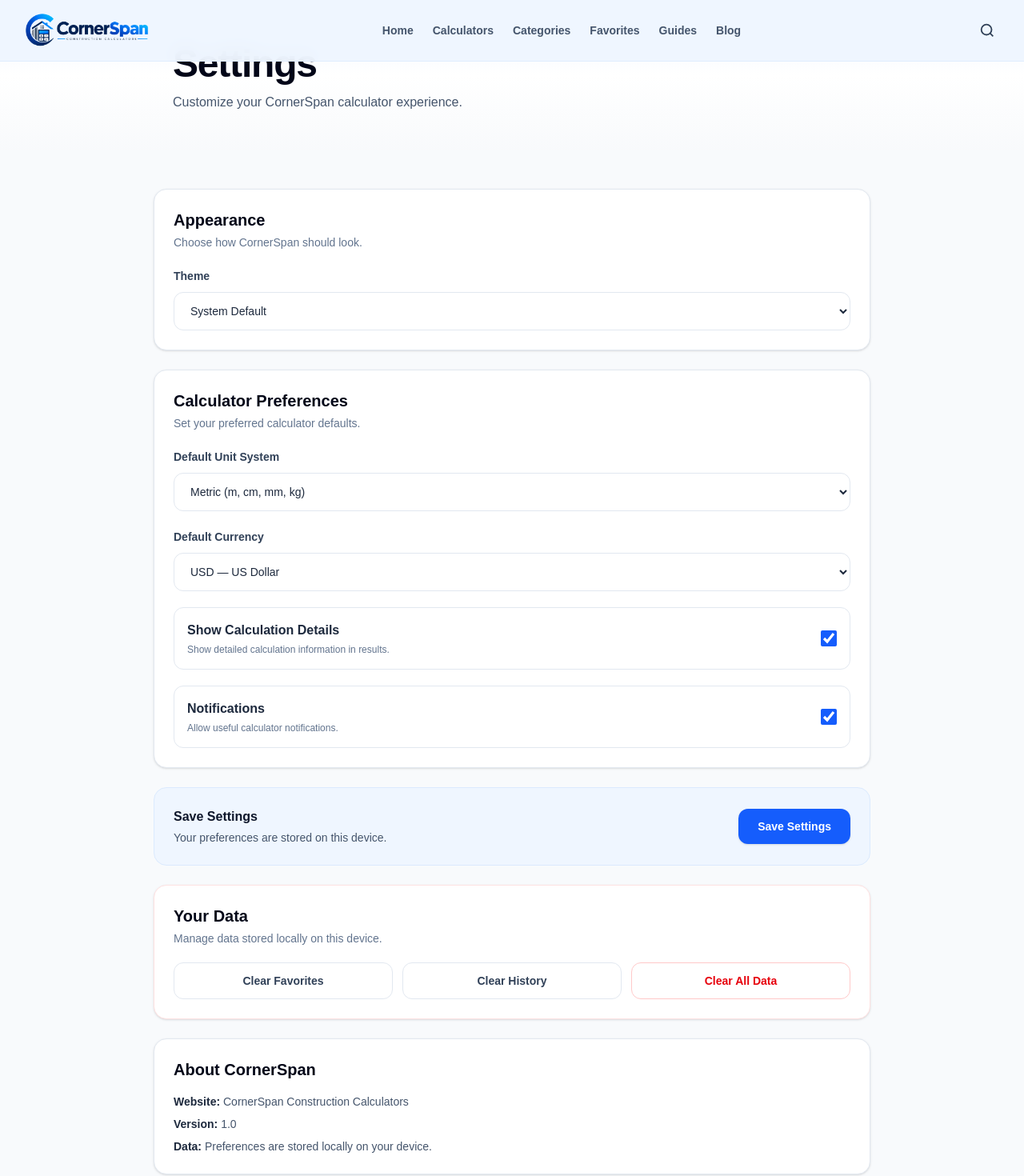
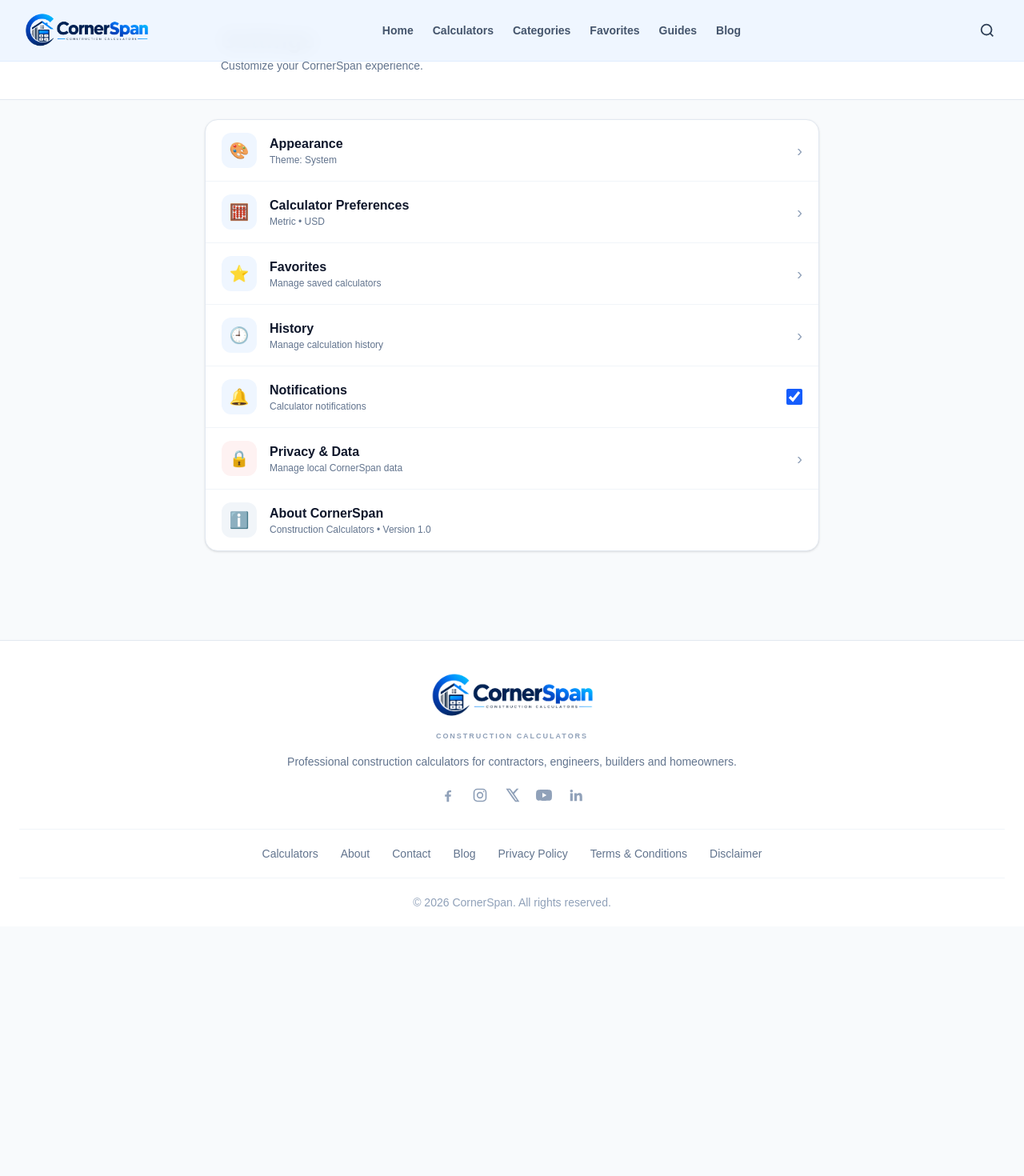
Before and after one commit to km7max-cmd/cornerspan, a Next.js app: page /settings in a window 1280 px wide. Shown: the top 1470 px of the page at 80% size. After the commit the page ends 1158 px from the top, so only its background shows below. Built offline with nearby package versions, Linux system fonts and the light colour scheme.

Commit message:
Refactor settings handling and UI updates
Refactor settings management by consolidating save and update logic, enhancing user experience with clearer notifications and improved UI elements.

```diff
--- a/app/settings/page.tsx
+++ b/app/settings/page.tsx
@@ -5,29 +5,38 @@ import { useEffect, useState } from "react";
 type Theme = "system" | "light" | "dark";
 type UnitSystem = "metric" | "imperial";
 
-const SETTINGS_KEY = "cornerspan-settings";
-
 type Settings = {
   theme: Theme;
   unitSystem: UnitSystem;
   currency: string;
-  showDetails: boolean;
   notifications: boolean;
 };
+
+const SETTINGS_KEY = "cornerspan-settings";
 
 const DEFAULT_SETTINGS: Settings = {
   theme: "system",
   unitSystem: "metric",
   currency: "USD",
-  showDetails: true,
   notifications: true,
+};
+
+const currencyNames: Record<string, string> = {
+  USD: "US Dollar",
+  INR: "Indian Rupee",
+  EUR: "Euro",
+  GBP: "British Pound",
+  AED: "UAE Dirham",
+  AUD: "Australian Dollar",
+  CAD: "Canadian Dollar",
 };
 
 export default function SettingsPage() {
   const [settings, setSettings] =
     useState<Settings>(DEFAULT_SETTINGS);
 
-  const [saved, setSaved] = useState(false);
+  const [openSection, setOpenSection] =
+    useState<string | null>(null);
 
   useEffect(() => {
     try {
@@ -45,69 +54,57 @@ export default function SettingsPage() {
     }
   }, []);
 
-  function updateSetting<K extends keyof Settings>(
-    key: K,
-    value: Settings[K]
+  function saveSettings(
+    updated: Settings
   ) {
-    setSettings((previous) => ({
-      ...previous,
-      [key]: value,
-    }));
+    setSettings(updated);
 
-    setSaved(false);
-  }
-
-  function saveSettings() {
-    try {
-      localStorage.setItem(
-        SETTINGS_KEY,
-        JSON.stringify(settings)
-      );
-
-      setSaved(true);
-
-      setTimeout(() => {
-        setSaved(false);
-      }, 2000);
-    } catch {
-      setSaved(false);
-    }
+    localStorage.setItem(
+      SETTINGS_KEY,
+      JSON.stringify(updated)
+    );
   }
 
   function clearFavorites() {
-    const confirmed = window.confirm(
-      "Remove all saved calculators from Favorites?"
-    );
-
-    if (!confirmed) return;
+    if (
+      !window.confirm(
+        "Remove all saved calculators?"
+      )
+    ) {
+      return;
+    }
 
     localStorage.removeItem(
       "cornerspan-favorites"
     );
 
-    alert("Favorites cleared successfully.");
+    alert("Favorites cleared.");
   }
 
   function clearHistory() {
-    const confirmed = window.confirm(
-      "Clear all calculator history?"
-    );
-
-    if (!confirmed) return;
+    if (
+      !window.confirm(
+        "Clear all calculator history?"
+      )
+    ) {
+      return;
+    }
 
     localStorage.removeItem(
       "concrete-history"
     );
 
-    alert("History cleared successfully.");
+    alert("History cleared.");
   }
 
   function clearAllData() {
-    const confirmed = window.confirm(
-      "This will remove your Favorites, History and CornerSpan settings. Continue?"
-    );
-
-    if (!confirmed) return;
+    if (
+      !window.confirm(
+        "Clear all CornerSpan data from this device?"
+      )
+    ) {
+      return;
+    }
 
     localStorage.removeItem(
       "cornerspan-favorites"
@@ -123,51 +120,82 @@ export default function SettingsPage() {
 
     setSettings(DEFAULT_SETTINGS);
 
-    alert(
-      "All local CornerSpan data has been cleared."
-    );
+    alert("All local data cleared.");
   }
 
   return (
     <main className="min-h-screen bg-slate-50">
 
-      {/* Hero */}
+      {/* Header */}
 
-      <section className="bg-gradient-to-b from-blue-50 via-white to-slate-50">
+      <section className="border-b border-slate-200 bg-white">
 
-        <div className="mx-auto max-w-4xl px-5 pb-10 pt-10 sm:px-6 sm:pb-12 sm:pt-14">
+        <div className="mx-auto max-w-3xl px-5 py-8">
 
-          <h1 className="text-4xl font-black tracking-tight text-slate-950 sm:text-5xl">
+          <h1 className="text-3xl font-black text-slate-950">
             Settings
           </h1>
 
-          <p className="mt-3 max-w-xl text-sm leading-6 text-slate-600 sm:text-base">
-            Customize your CornerSpan calculator experience.
+          <p className="mt-1 text-sm text-slate-500">
+            Customize your CornerSpan experience.
           </p>
 
         </div>
 
       </section>
 
-      {/* Settings */}
+      {/* Settings List */}
 
-      <section className="px-5 py-8 sm:px-6 sm:py-12">
+      <section className="px-5 py-6">
 
-        <div className="mx-auto max-w-4xl space-y-6">
+        <div className="mx-auto max-w-3xl overflow-hidden rounded-2xl border border-slate-200 bg-white shadow-sm">
 
           {/* Appearance */}
 
-          <div className="rounded-2xl border border-slate-200 bg-white p-5 shadow-sm sm:p-6">
+          <button
+            type="button"
+            onClick={() =>
+              setOpenSection(
+                openSection === "appearance"
+                  ? null
+                  : "appearance"
+              )
+            }
+            className="flex w-full items-center gap-4 border-b border-slate-100 px-5 py-4 text-left transition hover:bg-slate-50"
+          >
 
-            <h2 className="text-xl font-black text-slate-950">
-              Appearance
-            </h2>
+            <span className="flex h-11 w-11 shrink-0 items-center justify-center rounded-xl bg-blue-50 text-xl">
+              🎨
+            </span>
 
-            <p className="mt-1 text-sm text-slate-500">
-              Choose how CornerSpan should look.
-            </p>
+            <span className="min-w-0 flex-1">
 
-            <div className="mt-5">
+              <span className="block font-bold text-slate-900">
+                Appearance
+              </span>
+
+              <span className="block text-xs text-slate-500">
+                Theme:{" "}
+                {settings.theme === "system"
+                  ? "System"
+                  : settings.theme === "light"
+                  ? "Light"
+                  : "Dark"}
+              </span>
+
+            </span>
+
+            <span className="text-xl text-slate-400">
+              {openSection === "appearance"
+                ? "⌃"
+                : "›"}
+            </span>
+
+          </button>
+
+          {openSection === "appearance" && (
+
+            <div className="border-b border-slate-100 bg-slate-50 px-5 py-4">
 
               <label className="text-sm font-bold text-slate-700">
                 Theme
@@ -176,12 +204,13 @@ export default function SettingsPage() {
               <select
                 value={settings.theme}
                 onChange={(e) =>
-                  updateSetting(
-                    "theme",
-                    e.target.value as Theme
-                  )
+                  saveSettings({
+                    ...settings,
+                    theme:
+                      e.target.value as Theme,
+                  })
                 }
-                className="mt-2 h-12 w-full rounded-xl border border-slate-200 bg-white px-4 text-sm text-slate-800 outline-none focus:border-blue-500 focus:ring-4 focus:ring-blue-100"
+                className="mt-2 h-11 w-full rounded-xl border border-slate-200 bg-white px-3 text-sm outline-none focus:border-blue-500"
               >
                 <option value="system">
                   System Default
@@ -198,270 +227,265 @@ export default function SettingsPage() {
 
             </div>
 
-          </div>
+          )}
 
           {/* Calculator Preferences */}
 
-          <div className="rounded-2xl border border-slate-200 bg-white p-5 shadow-sm sm:p-6">
+          <button
+            type="button"
+            onClick={() =>
+              setOpenSection(
+                openSection === "calculator"
+                  ? null
+                  : "calculator"
+              )
+            }
+            className="flex w-full items-center gap-4 border-b border-slate-100 px-5 py-4 text-left transition hover:bg-slate-50"
+          >
 
-            <h2 className="text-xl font-black text-slate-950">
-              Calculator Preferences
-            </h2>
+            <span className="flex h-11 w-11 shrink-0 items-center justify-center rounded-xl bg-blue-50 text-xl">
+              🧮
+            </span>
 
-            <p className="mt-1 text-sm text-slate-500">
-              Set your preferred calculator defaults.
-            </p>
+            <span className="min-w-0 flex-1">
 
-            <div className="mt-5 space-y-5">
+              <span className="block font-bold text-slate-900">
+                Calculator Preferences
+              </span>
 
-              {/* Unit */}
+              <span className="block text-xs text-slate-500">
+                {settings.unitSystem === "metric"
+                  ? "Metric"
+                  : "Imperial"}{" "}
+                • {settings.currency}
+              </span>
+
+            </span>
+
+            <span className="text-xl text-slate-400">
+              {openSection === "calculator"
+                ? "⌃"
+                : "›"}
+            </span>
+
+          </button>
+
+          {openSection === "calculator" && (
+
+            <div className="space-y-4 border-b border-slate-100 bg-slate-50 px-5 py-4">
 
               <div>
 
                 <label className="text-sm font-bold text-slate-700">
-                  Default Unit System
+                  Unit System
                 </label>
 
                 <select
                   value={settings.unitSystem}
                   onChange={(e) =>
-                    updateSetting(
-                      "unitSystem",
-                      e.target.value as UnitSystem
-                    )
+                    saveSettings({
+                      ...settings,
+                      unitSystem:
+                        e.target.value as UnitSystem,
+                    })
                   }
-                  className="mt-2 h-12 w-full rounded-xl border border-slate-200 bg-white px-4 text-sm text-slate-800 outline-none focus:border-blue-500 focus:ring-4 focus:ring-blue-100"
+                  className="mt-2 h-11 w-full rounded-xl border border-slate-200 bg-white px-3 text-sm outline-none focus:border-blue-500"
                 >
                   <option value="metric">
-                    Metric (m, cm, mm, kg)
+                    Metric
                   </option>
 
                   <option value="imperial">
-                    Imperial (ft, in, lb)
+                    Imperial
                   </option>
+
                 </select>
 
               </div>
 
-              {/* Currency */}
-
               <div>
 
                 <label className="text-sm font-bold text-slate-700">
-                  Default Currency
+                  Currency
                 </label>
 
                 <select
                   value={settings.currency}
                   onChange={(e) =>
-                    updateSetting(
-                      "currency",
-                      e.target.value
+                    saveSettings({
+                      ...settings,
+                      currency:
+                        e.target.value,
+                    })
+                  }
+                  className="mt-2 h-11 w-full rounded-xl border border-slate-200 bg-white px-3 text-sm outline-none focus:border-blue-500"
+                >
+                  {Object.entries(
+                    currencyNames
+                  ).map(
+                    ([code, name]) => (
+                      <option
+                        key={code}
+                        value={code}
+                      >
+                        {code} — {name}
+                      </option>
                     )
-                  }
-                  className="mt-2 h-12 w-full rounded-xl border border-slate-200 bg-white px-4 text-sm text-slate-800 outline-none focus:border-blue-500 focus:ring-4 focus:ring-blue-100"
-                >
-                  <option value="USD">
-                    USD — US Dollar
-                  </option>
-
-                  <option value="INR">
-                    INR — Indian Rupee
-                  </option>
-
-                  <option value="EUR">
-                    EUR — Euro
-                  </option>
-
-                  <option value="GBP">
-                    GBP — British Pound
-                  </option>
-
-                  <option value="AED">
-                    AED — UAE Dirham
-                  </option>
-
-                  <option value="AUD">
-                    AUD — Australian Dollar
-                  </option>
-
-                  <option value="CAD">
-                    CAD — Canadian Dollar
-                  </option>
+                  )}
                 </select>
 
               </div>
 
-              {/* Details */}
+            </div>
 
-              <label className="flex cursor-pointer items-center justify-between rounded-xl border border-slate-200 p-4">
+          )}
 
-                <div>
+          {/* Favorites */}
 
-                  <p className="font-bold text-slate-800">
-                    Show Calculation Details
-                  </p>
+          <button
+            type="button"
+            onClick={clearFavorites}
+            className="flex w-full items-center gap-4 border-b border-slate-100 px-5 py-4 text-left transition hover:bg-slate-50"
+          >
 
-                  <p className="mt-1 text-xs text-slate-500">
-                    Show detailed calculation information in results.
-                  </p>
+            <span className="flex h-11 w-11 items-center justify-center rounded-xl bg-blue-50 text-xl">
+              ⭐
+            </span>
 
-                </div>
+            <span className="flex-1">
 
-                <input
-                  type="checkbox"
-                  checked={settings.showDetails}
-                  onChange={(e) =>
-                    updateSetting(
-                      "showDetails",
-                      e.target.checked
-                    )
-                  }
-                  className="h-5 w-5 accent-blue-600"
-                />
+              <span className="block font-bold text-slate-900">
+                Favorites
+              </span>
 
-              </label>
+              <span className="block text-xs text-slate-500">
+                Manage saved calculators
+              </span>
 
-              {/* Notifications */}
+            </span>
 
-              <label className="flex cursor-pointer items-center justify-between rounded-xl border border-slate-200 p-4">
+            <span className="text-xl text-slate-400">
+              ›
+            </span>
 
-                <div>
+          </button>
 
-                  <p className="font-bold text-slate-800">
-                    Notifications
-                  </p>
+          {/* History */}
 
-                  <p className="mt-1 text-xs text-slate-500">
-                    Allow useful calculator notifications.
-                  </p>
+          <button
+            type="button"
+            onClick={clearHistory}
+            className="flex w-full items-center gap-4 border-b border-slate-100 px-5 py-4 text-left transition hover:bg-slate-50"
+          >
 
-                </div>
+            <span className="flex h-11 w-11 items-center justify-center rounded-xl bg-blue-50 text-xl">
+              🕘
+            </span>
 
-                <input
-                  type="checkbox"
-                  checked={settings.notifications}
-                  onChange={(e) =>
-                    updateSetting(
-                      "notifications",
-                      e.target.checked
-                    )
-                  }
-                  className="h-5 w-5 accent-blue-600"
-                />
+            <span className="flex-1">
 
-              </label>
+              <span className="block font-bold text-slate-900">
+                History
+              </span>
 
-            </div>
+              <span className="block text-xs text-slate-500">
+                Manage calculation history
+              </span>
+
+            </span>
+
+            <span className="text-xl text-slate-400">
+              ›
+            </span>
+
+          </button>
+
+          {/* Notifications */}
+
+          <div className="flex items-center gap-4 border-b border-slate-100 px-5 py-4">
+
+            <span className="flex h-11 w-11 items-center justify-center rounded-xl bg-blue-50 text-xl">
+              🔔
+            </span>
+
+            <span className="flex-1">
+
+              <span className="block font-bold text-slate-900">
+                Notifications
+              </span>
+
+              <span className="block text-xs text-slate-500">
+                Calculator notifications
+              </span>
+
+            </span>
+
+            <input
+              type="checkbox"
+              checked={
+                settings.notifications
+              }
+              onChange={(e) =>
+                saveSettings({
+                  ...settings,
+                  notifications:
+                    e.target.checked,
+                })
+              }
+              className="h-5 w-5 accent-blue-600"
+            />
 
           </div>
 
-          {/* Save */}
+          {/* Privacy */}
 
-          <div className="rounded-2xl border border-blue-100 bg-blue-50 p-5 sm:p-6">
+          <button
+            type="button"
+            onClick={clearAllData}
+            className="flex w-full items-center gap-4 border-b border-slate-100 px-5 py-4 text-left transition hover:bg-slate-50"
+          >
 
-            <div className="flex flex-col gap-4 sm:flex-row sm:items-center sm:justify-between">
+            <span className="flex h-11 w-11 items-center justify-center rounded-xl bg-red-50 text-xl">
+              🔒
+            </span>
 
-              <div>
+            <span className="flex-1">
 
-                <h2 className="font-black text-slate-900">
-                  Save Settings
-                </h2>
+              <span className="block font-bold text-slate-900">
+                Privacy & Data
+              </span>
 
-                <p className="mt-1 text-sm text-slate-600">
-                  Your preferences are stored on this device.
-                </p>
+              <span className="block text-xs text-slate-500">
+                Manage local CornerSpan data
+              </span>
 
-              </div>
+            </span>
 
-              <button
-                type="button"
-                onClick={saveSettings}
-                className="rounded-xl bg-blue-600 px-6 py-3 text-sm font-bold text-white shadow-sm transition hover:bg-blue-700"
-              >
-                {saved
-                  ? "✓ Saved"
-                  : "Save Settings"}
-              </button>
+            <span className="text-xl text-slate-400">
+              ›
+            </span>
 
-            </div>
-
-          </div>
-
-          {/* Data */}
-
-          <div className="rounded-2xl border border-red-100 bg-white p-5 shadow-sm sm:p-6">
-
-            <h2 className="text-xl font-black text-slate-950">
-              Your Data
-            </h2>
-
-            <p className="mt-1 text-sm text-slate-500">
-              Manage data stored locally on this device.
-            </p>
-
-            <div className="mt-5 grid gap-3 sm:grid-cols-3">
-
-              <button
-                type="button"
-                onClick={clearFavorites}
-                className="rounded-xl border border-slate-200 px-4 py-3 text-sm font-bold text-slate-700 transition hover:border-red-200 hover:bg-red-50 hover:text-red-600"
-              >
-                Clear Favorites
-              </button>
-
-              <button
-                type="button"
-                onClick={clearHistory}
-                className="rounded-xl border border-slate-200 px-4 py-3 text-sm font-bold text-slate-700 transition hover:border-red-200 hover:bg-red-50 hover:text-red-600"
-              >
-                Clear History
-              </button>
-
-              <button
-                type="button"
-                onClick={clearAllData}
-                className="rounded-xl border border-red-200 px-4 py-3 text-sm font-bold text-red-600 transition hover:bg-red-50"
-              >
-                Clear All Data
-              </button>
-
-            </div>
-
-          </div>
+          </button>
 
           {/* About */}
 
-          <div className="rounded-2xl border border-slate-200 bg-white p-5 shadow-sm sm:p-6">
+          <div className="flex items-center gap-4 px-5 py-4">
 
-            <h2 className="text-xl font-black text-slate-950">
-              About CornerSpan
-            </h2>
+            <span className="flex h-11 w-11 items-center justify-center rounded-xl bg-slate-100 text-xl">
+              ℹ️
+            </span>
 
-            <div className="mt-4 space-y-2 text-sm text-slate-600">
+            <span className="flex-1">
 
-              <p>
-                <span className="font-bold text-slate-800">
-                  Website:
-                </span>{" "}
-                CornerSpan Construction Calculators
-              </p>
+              <span className="block font-bold text-slate-900">
+                About CornerSpan
+              </span>
 
-              <p>
-                <span className="font-bold text-slate-800">
-                  Version:
-                </span>{" "}
-                1.0
-              </p>
+              <span className="block text-xs text-slate-500">
+                Construction Calculators • Version 1.0
+              </span>
 
-              <p>
-                <span className="font-bold text-slate-800">
-                  Data:
-                </span>{" "}
-                Preferences are stored locally on your device.
-              </p>
-
-            </div>
+            </span>
 
           </div>
 
```
